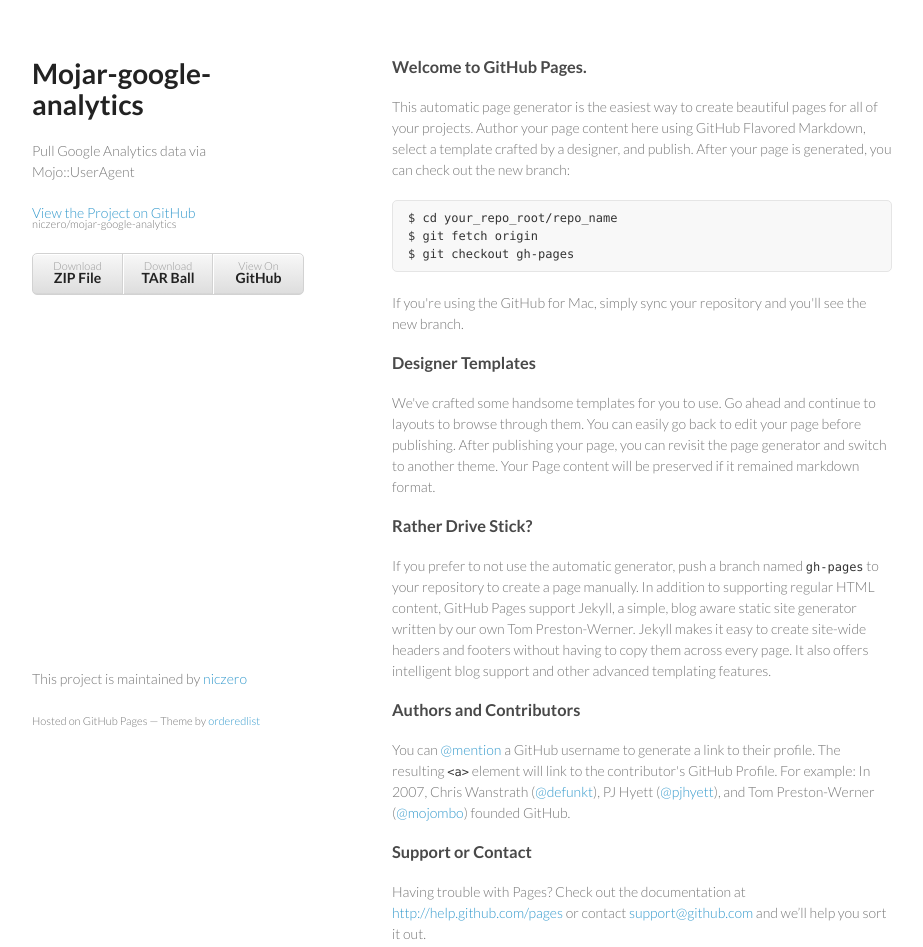
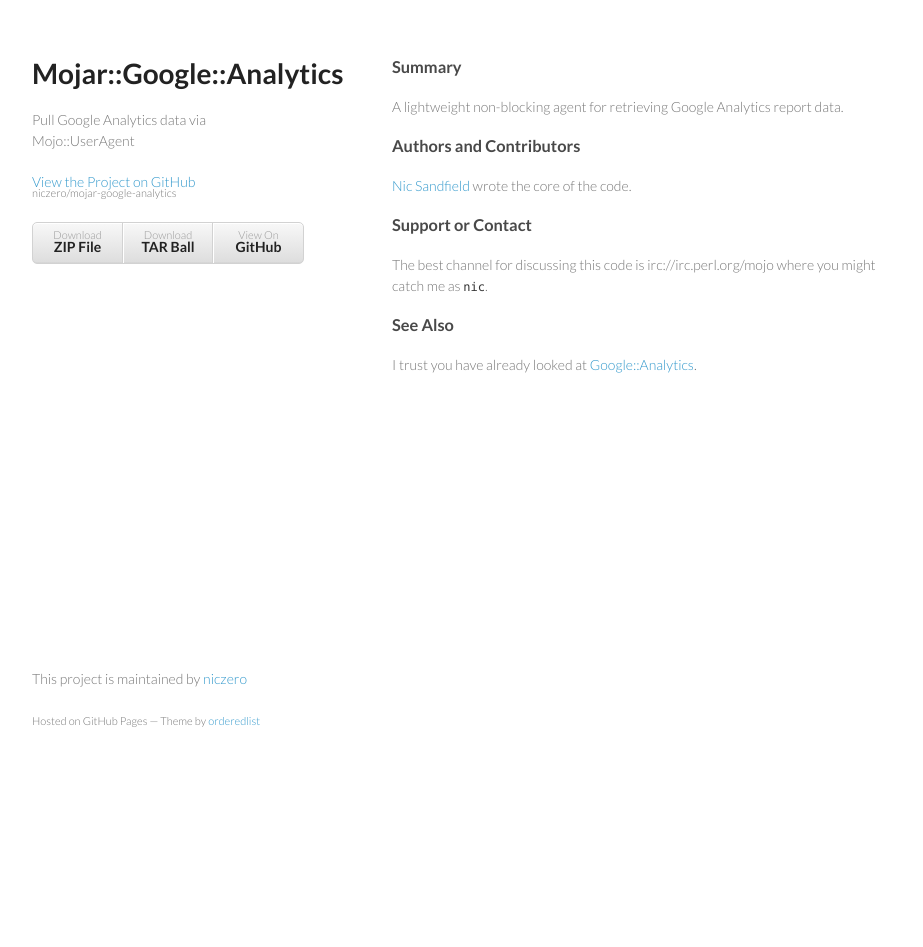
Before and after one commit to niczero/mojar-google-analytics, a plain HTML site: page index.html in a window 1280 px wide. Shown: the whole page, without its empty margins (178-1101 px from the left). After the commit the page ends 800 px from the top, so only its background shows below. Drawn offline with Linux system fonts and the light colour scheme.

Commit message:
Initial cut

```diff
--- a/index.html
+++ b/index.html
@@ -3,10 +3,10 @@
   <head>
     <meta charset="utf-8">
     <meta http-equiv="X-UA-Compatible" content="chrome=1">
-    <title>Mojar-google-analytics by niczero</title>
+    <title>Mojar::Google::Analytics by niczero</title>
 
-    <link rel="stylesheet" href="stylesheets/styles.css">
-    <link rel="stylesheet" href="stylesheets/pygment_trac.css">
+    <link rel="stylesheet" href="css/styles.css">
+    <link rel="stylesheet" href="css/pygment_trac.css">
     <meta name="viewport" content="width=device-width, initial-scale=1, user-scalable=no">
     <!--[if lt IE 9]>
     <script src="//html5shiv.googlecode.com/svn/trunk/html5.js"></script>
@@ -15,7 +15,7 @@
   <body>
     <div class="wrapper">
       <header>
-        <h1>Mojar-google-analytics</h1>
+        <h1>Mojar::Google::Analytics</h1>
         <p>Pull Google Analytics data via Mojo::UserAgent</p>
 
         <p class="view"><a href="https://github.com/niczero/mojar-google-analytics">View the Project on GitHub <small>niczero/mojar-google-analytics</small></a></p>
@@ -28,39 +28,40 @@
         </ul>
       </header>
       <section>
-        <h3>Welcome to GitHub Pages.</h3>
+        <h3>Summary</h3>
 
-<p>This automatic page generator is the easiest way to create beautiful pages for all of your projects. Author your page content here using GitHub Flavored Markdown, select a template crafted by a designer, and publish. After your page is generated, you can check out the new branch:</p>
+        <p>A lightweight non-blocking agent for retrieving Google Analytics report data.</p>
 
-<pre><code>$ cd your_repo_root/repo_name
-$ git fetch origin
-$ git checkout gh-pages
-</code></pre>
+        <h3>Authors and Contributors</h3>
 
-<p>If you're using the GitHub for Mac, simply sync your repository and you'll see the new branch.</p>
+        <p><a href="http://niczero.github.com/">Nic Sandfield</a> wrote the core of the code.</p>
 
-<h3>Designer Templates</h3>
+        <h3>Support or Contact</h3>
 
-<p>We've crafted some handsome templates for you to use. Go ahead and continue to layouts to browse through them. You can easily go back to edit your page before publishing. After publishing your page, you can revisit the page generator and switch to another theme. Your Page content will be preserved if it remained markdown format.</p>
+        <p>The best channel for discussing this code is irc://irc.perl.org/mojo where you might catch me as <code>nic</code>.</p>
 
-<h3>Rather Drive Stick?</h3>
+        <h3>See Also</h3>
 
-<p>If you prefer to not use the automatic generator, push a branch named <code>gh-pages</code> to your repository to create a page manually. In addition to supporting regular HTML content, GitHub Pages support Jekyll, a simple, blog aware static site generator written by our own Tom Preston-Werner. Jekyll makes it easy to create site-wide headers and footers without having to copy them across every page. It also offers intelligent blog support and other advanced templating features.</p>
+        <p>I trust you have already looked at <a
+          href="metacpan.org/module/Google::Analytics">Google::Analytics</a>.</p>
 
-<h3>Authors and Contributors</h3>
-
-<p>You can <a href="https://github.com/blog/821" class="user-mention">@mention</a> a GitHub username to generate a link to their profile. The resulting <code>&lt;a&gt;</code> element will link to the contributor's GitHub Profile. For example: In 2007, Chris Wanstrath (<a href="https://github.com/defunkt" class="user-mention">@defunkt</a>), PJ Hyett (<a href="https://github.com/pjhyett" class="user-mention">@pjhyett</a>), and Tom Preston-Werner (<a href="https://github.com/mojombo" class="user-mention">@mojombo</a>) founded GitHub.</p>
-
-<h3>Support or Contact</h3>
-
-<p>Having trouble with Pages? Check out the documentation at <a href="http://help.github.com/pages">http://help.github.com/pages</a> or contact <a href="mailto:support@github.com">support@github.com</a> and we’ll help you sort it out.</p>
       </section>
       <footer>
         <p>This project is maintained by <a href="https://github.com/niczero">niczero</a></p>
         <p><small>Hosted on GitHub Pages &mdash; Theme by <a href="https://github.com/orderedlist">orderedlist</a></small></p>
       </footer>
     </div>
-    <script src="javascripts/scale.fix.js"></script>
+<script src="js/scale.fix.js"></script>
+              <script type="text/javascript">
+            var gaJsHost = (("https:" == document.location.protocol) ? "https://ssl." : "http://www.");
+            document.write(unescape("%3Cscript src='" + gaJsHost + "google-analytics.com/ga.js' type='text/javascript'%3E%3C/script%3E"));
+</script>
+<script type="text/javascript">
+            try {
+              var pageTracker = _gat._getTracker("UA-35129695-5");
+            pageTracker._trackPageview();
+            } catch(err) {}
+</script>
 
   </body>
 </html>
```
Also changed, not shown: css/pygment_trac.css (renamed from stylesheets/pygment_trac.css), css/styles.css (renamed from stylesheets/styles.css), js/scale.fix.js (renamed from javascripts/scale.fix.js).
